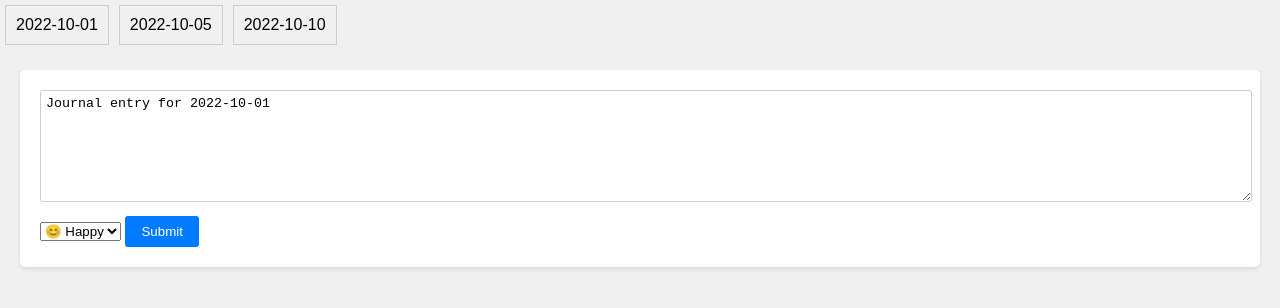
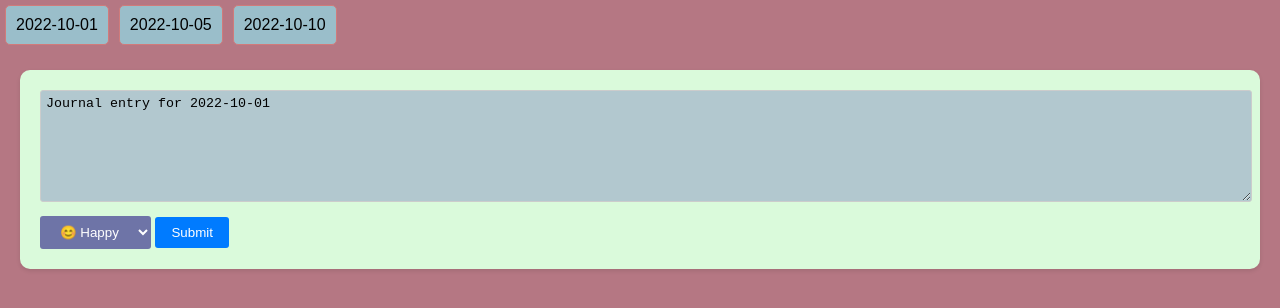
Before and after one commit to Krmjn09/Chronicles, a website: page index.html in a window 1280 px wide. Both pictures are taken after a click on the element "2022-10-01". Drawn offline with Linux system fonts and the light colour scheme.

Commit message:
changes commited

```diff
--- a/styles.css
+++ b/styles.css
@@ -2,7 +2,7 @@
 
 body {
     font-family: Arial, sans-serif;
-    background-color: #f0f0f0;
+    background-color: #b57783;
     margin: 0;
     padding: 0;
 }
@@ -15,24 +15,27 @@ body {
 .calendar-date {
     padding: 10px;
     margin: 5px;
-    border: 1px solid #ccc;
+    border: 0.25px solid #d07b7b;
+    border-radius: 5px;
+    background-color: #9abeca;
     cursor: pointer;
 }
 
 .journal-entry {
-    background-color: #fff;
+    background-color: #dafadb;
     padding: 20px;
     margin: 20px;
-    border-radius: 5px;
+    border-radius: 10px;
     box-shadow: 0 2px 4px rgba(0, 0, 0, 0.1);
 }
 
 textarea {
     width: 100%;
     height: 100px;
+    background-color: rgb(178, 200, 207);
     margin-bottom: 10px;
     padding: 5px;
-    border: 1px solid #ccc;
+    border: 0.5px solid #ccc;
     border-radius: 3px;
 }
 
@@ -44,3 +47,11 @@ button {
     border-radius: 3px;
     cursor: pointer;
 }
+#mood-select {
+    background-color: #6e74a7;
+    color: #fff;
+    padding: 8px 16px;
+    border: none;
+    border-radius: 3px;
+    cursor: pointer;
+}
```
